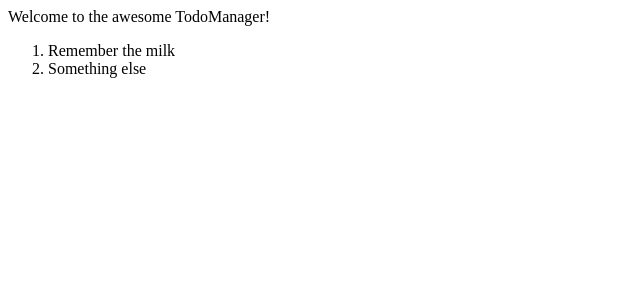
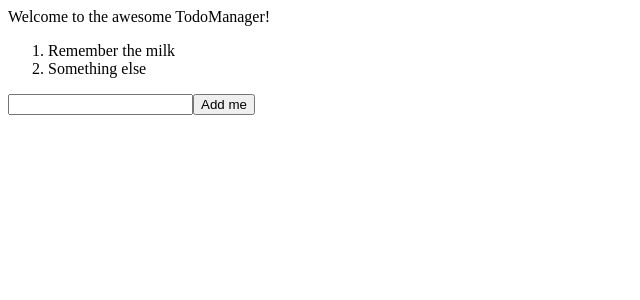
Before and after one commit to eddiesholl/react-todo-intro, a Next.js app: page / in a window 1280 px wide. Shown: the top 300 px of the page, without its empty margins (0-640 px from the left). Built offline with nearby package versions, Linux system fonts and the light colour scheme.

Commit message:
Adding TodoCreator but not hooked up yet

```diff
--- /dev/null
+++ b/pages/TodoCreator.js
@@ -0,0 +1,8 @@
+export const TodoCreator = () => {
+  return (
+    <div>
+      <input></input>
+      <button>Add me</button>
+    </div>
+  )
+}
--- a/pages/TodoManager.js
+++ b/pages/TodoManager.js
@@ -1,11 +1,15 @@
 import { useState } from 'react'
 
 import { TodoList } from "./TodoList"
+import { TodoCreator } from './TodoCreator'
 
 export const TodoManager = () => {
   const [todos, setTodos] = useState(['Remember the milk', 'Something else'])
 
   return (
-    <TodoList todos={todos} />
+    <div>
+      <TodoList todos={todos} />
+      <TodoCreator />
+    </div>
   )
 }
```
